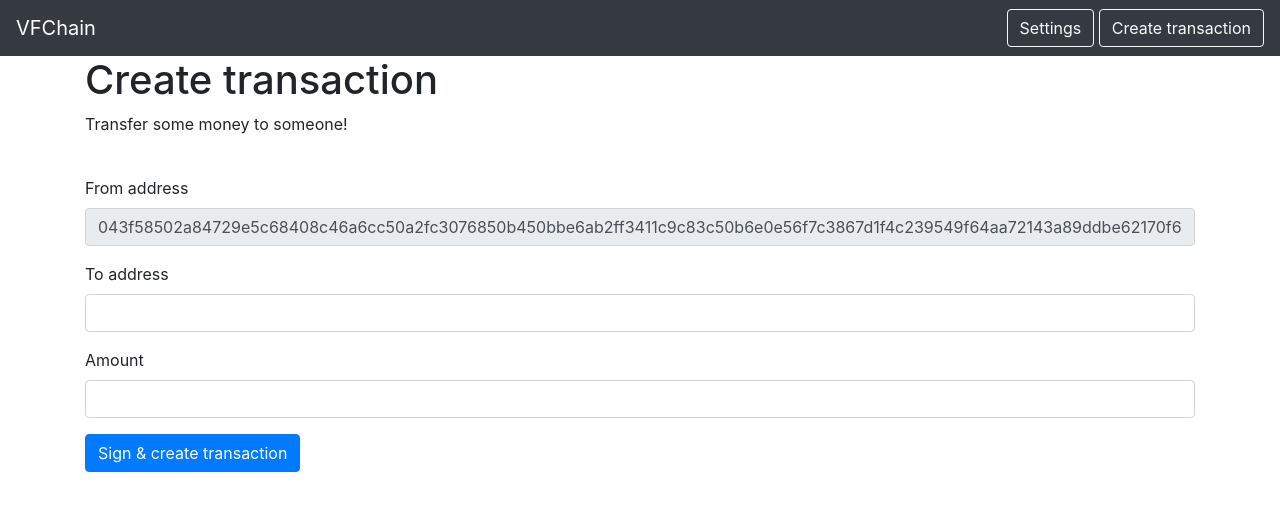
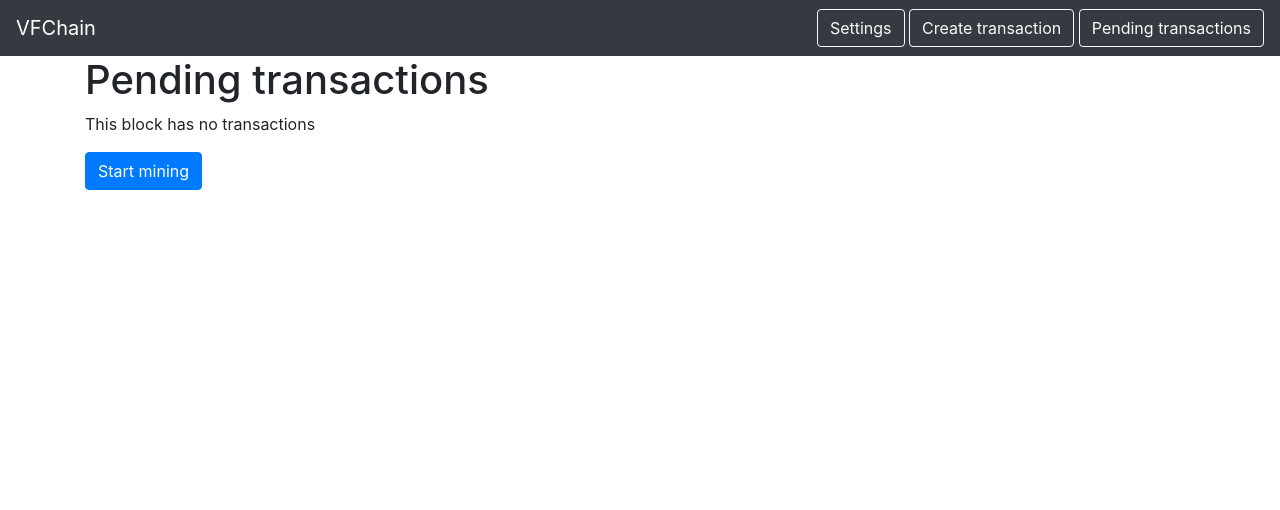
Before and after one commit to ovtfernandes/vfchain, a React (Create React App) app: page /new/transaction/pending in a window 1280 px wide. Shown: the top 510 px of the page. Built offline with nearby package versions, Linux system fonts and the light colour scheme.

Commit message:
Adds pending transactions page

```diff
--- a/src/blockchain/index.js
+++ b/src/blockchain/index.js
@@ -3,17 +3,18 @@ const Transaction = require('./transaction');
 
 const Blockchain = () => {
     const chain = [createGenesisBlock()];
+    const pendingTransactions = [];
     const blockchain = {
         chain,
         difficulty: 2,
         miningReward: 100,
+        pendingTransactions,
         getLatestBlock,
         minePendingTransactions,
         addTransaction,
         getBalanceOfAddress,
         isChainValid,
     };
-    const pendingTransactions = [];
 
     function createGenesisBlock() {
         return Block(Date.now(), [], '0');
--- a/src/web/components/header.js
+++ b/src/web/components/header.js
@@ -11,6 +11,8 @@ function Header() {
                 <Link to="/settings" className="btn btn-outline-light">Settings</Link>
                 &nbsp;
                 <Link to="/new/transaction" className="btn btn-outline-light">Create transaction</Link>
+                &nbsp;
+                <Link to="/new/transaction/pending" className="btn btn-outline-light">Pending transactions</Link>
             </div>
         </nav>
     );
--- /dev/null
+++ b/src/web/pages/pending-transactions.js
@@ -0,0 +1,29 @@
+import React from 'react';
+
+import TransactionsTable from '../components/transactions-table';
+import { useVFChain } from '../contexts/vfchain';
+
+function PendingTransactions() {
+    const vfchain = useVFChain();
+
+    function minePendingTransactions() {
+        const rewardAddress = vfchain.walletKeys[0].publicKey;
+        vfchain.minePendingTransactions(rewardAddress);
+    }
+
+    return (
+        <div className="container">
+            <h1>Pending transactions</h1>
+            <TransactionsTable transactions={vfchain.pendingTransactions} />
+
+            <button
+                className="btn btn-primary"
+                onClick={minePendingTransactions}
+            >
+                Start mining
+            </button>
+        </div>
+    );
+}
+
+export default PendingTransactions;
--- a/src/web/routes.js
+++ b/src/web/routes.js
@@ -5,6 +5,7 @@ import Header from './components/header';
 import BlockchainViewer from './pages/blockchain-viewer';
 import Settings from './pages/settings';
 import CreateTransaction from './pages/create-transaction';
+import PendingTransactions from './pages/pending-transactions';
 
 function Routes() {
     return (
@@ -13,7 +14,8 @@ function Routes() {
             <Switch>
                 <Route exact path="/" component={BlockchainViewer} />
                 <Route path="/settings" component={Settings} />
-                <Route path="/new/transaction" component={CreateTransaction} />
+                <Route exact path="/new/transaction" component={CreateTransaction} />
+                <Route path="/new/transaction/pending" component={PendingTransactions} />
             </Switch>
         </BrowserRouter>
     );
```
